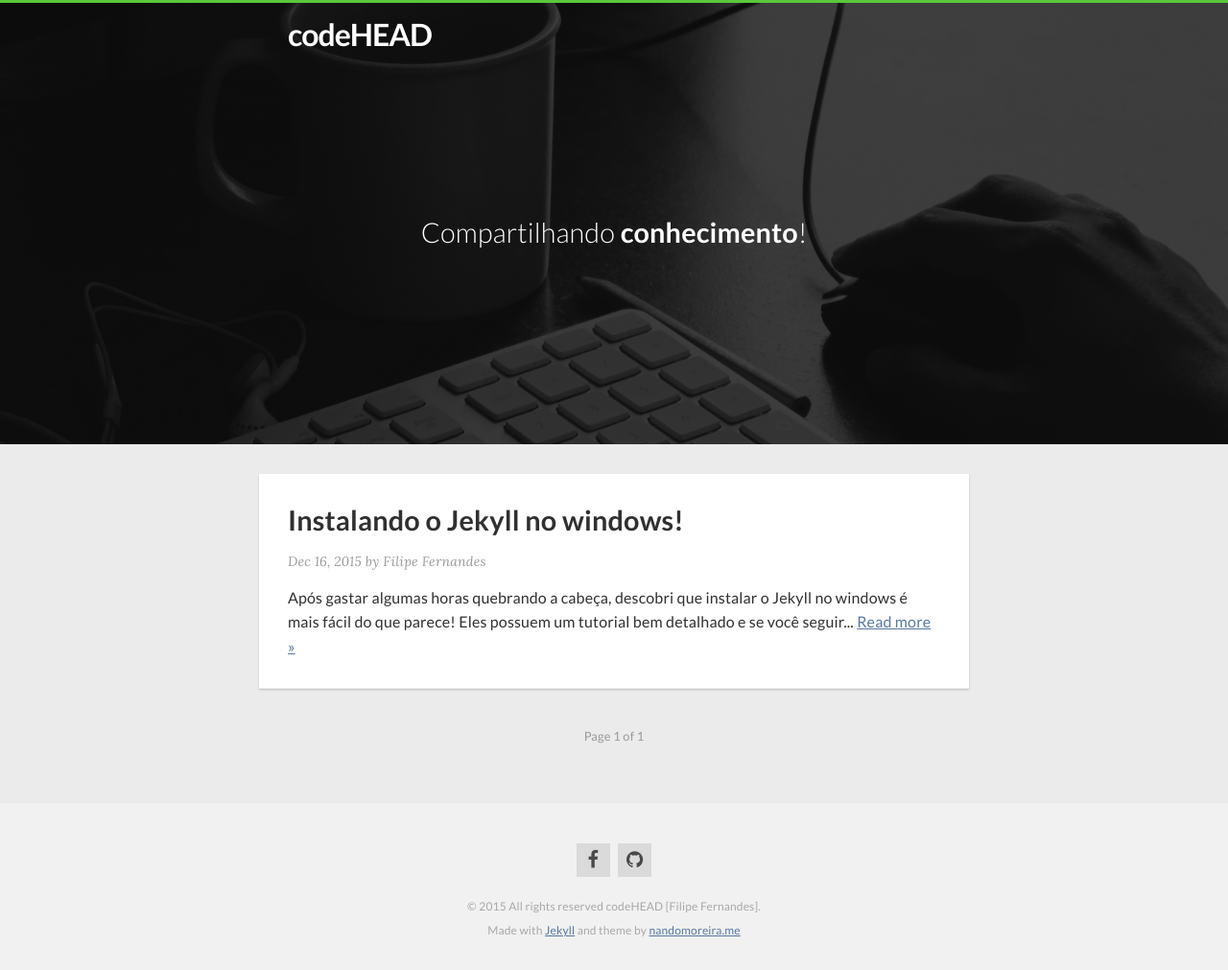
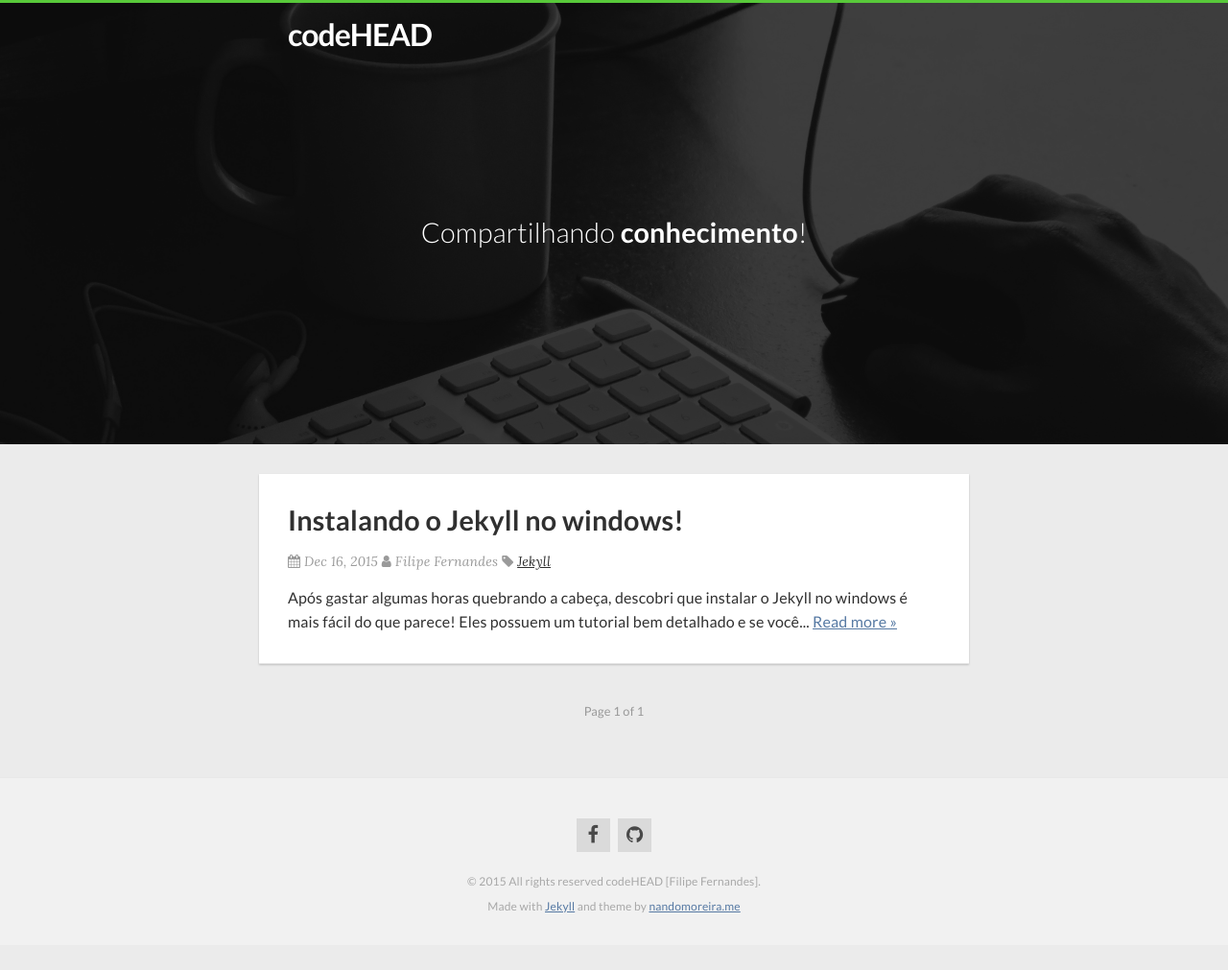
Before and after one commit to filipe-caf/filipe-caf.github.io, a Jekyll site: the page built from index.html, in a window 1280 px wide. Shown: the whole page at 96% size. Built offline with Jekyll 4.4.1, drawn with Linux system fonts in a browser that asks for light colours; nearby versions of some CDN libraries; the list of posts is cut into pages by our own code; after the commit the page ends 985 px from its top, so only the background shows below that.

```diff
--- /dev/null
+++ b/_data/tags.yml
@@ -0,0 +1,2 @@
+- slug: jekyll
+  name: Jekyll
--- a/_includes/post.html
+++ b/_includes/post.html
@@ -2,11 +2,29 @@
   <header class="post-header">
     <h1><a class="post-link" href="{{ post.url | prepend: site.baseurl }}">{{ post.title }}</a></h1>
     <span class="post-meta">
-      <time class="post-date" datetime="{{ page.date | date:"%Y-%m-%d" }}">{{ post.date | date: "%b %-d, %Y" }}</time>
-      <span class="post-author">by {{ site.author.name }}</span>
+      <i class="fa fa-calendar"></i> <time class="post-date" datetime="{{ page.date | date:"%Y-%m-%d" }}">{{ post.date | date: "%b %-d, %Y" }}</time>
+      <i class="fa fa-user"></i> <span class="post-author"> {{ site.author.name }}</span>
+      {% assign post = page %}
+		{% if post.tags.size > 0 %}
+			{% capture tags_content %} {% if post.tags.size == 1 %}<i class="fa fa-tag"></i>{% else %}<i class="fa fa-tags"></i>{% endif %} {% endcapture %}
+			{% for post_tag in post.tags %}
+				{% for data_tag in site.data.tags %}
+					{% if data_tag.slug == post_tag %}
+						{% assign tag = data_tag %}
+					{% endif %}
+				{% endfor %}
+				{% if tag %}
+					{% capture tags_content_temp %}{{ tags_content }}<a href="/blog/tag/{{ tag.slug }}/">{{ tag.name }}</a>{% if forloop.last == false %}, {% endif %}{% endcapture %}
+					{% assign tags_content = tags_content_temp %}
+				{% endif %}
+			{% endfor %}
+		{% else %}
+			{% assign tags_content = '' %}
+		{% endif %}
+		<span class="post-meta"> {{ tags_content }}</span>
     </span>
   </header>
   <div class="post-content">
-    {{ post.content | strip_html | truncatewords: 30 }} <a href="{{ post.url | prepend: site.baseurl }}" class="readmore">Read more &raquo;</a>
+    {{ post.content | strip_html | truncatewords: 29 }} <a href="{{ post.url | prepend: site.baseurl }}" class="readmore">Read more &raquo;</a>
   </div>
 </article>
--- a/_posts/2015-12-16-instalando-jekyll-no-windows.markdown
+++ b/_posts/2015-12-16-instalando-jekyll-no-windows.markdown
@@ -2,7 +2,8 @@
 layout: post
 title:  "Instalando o Jekyll no windows!"
 date:   2015-12-16 03:00:00
-categories: jekyll
+category: programming
+tags: [jekyll]
 comments: true
 ---
 
```
Also changed, not shown: _layouts/blog_by_tag.html (added, +17 -0 lines), _layouts/post.html (+20 -2 lines), blog/tag/jekyll.md (added, +5 -0 lines).
